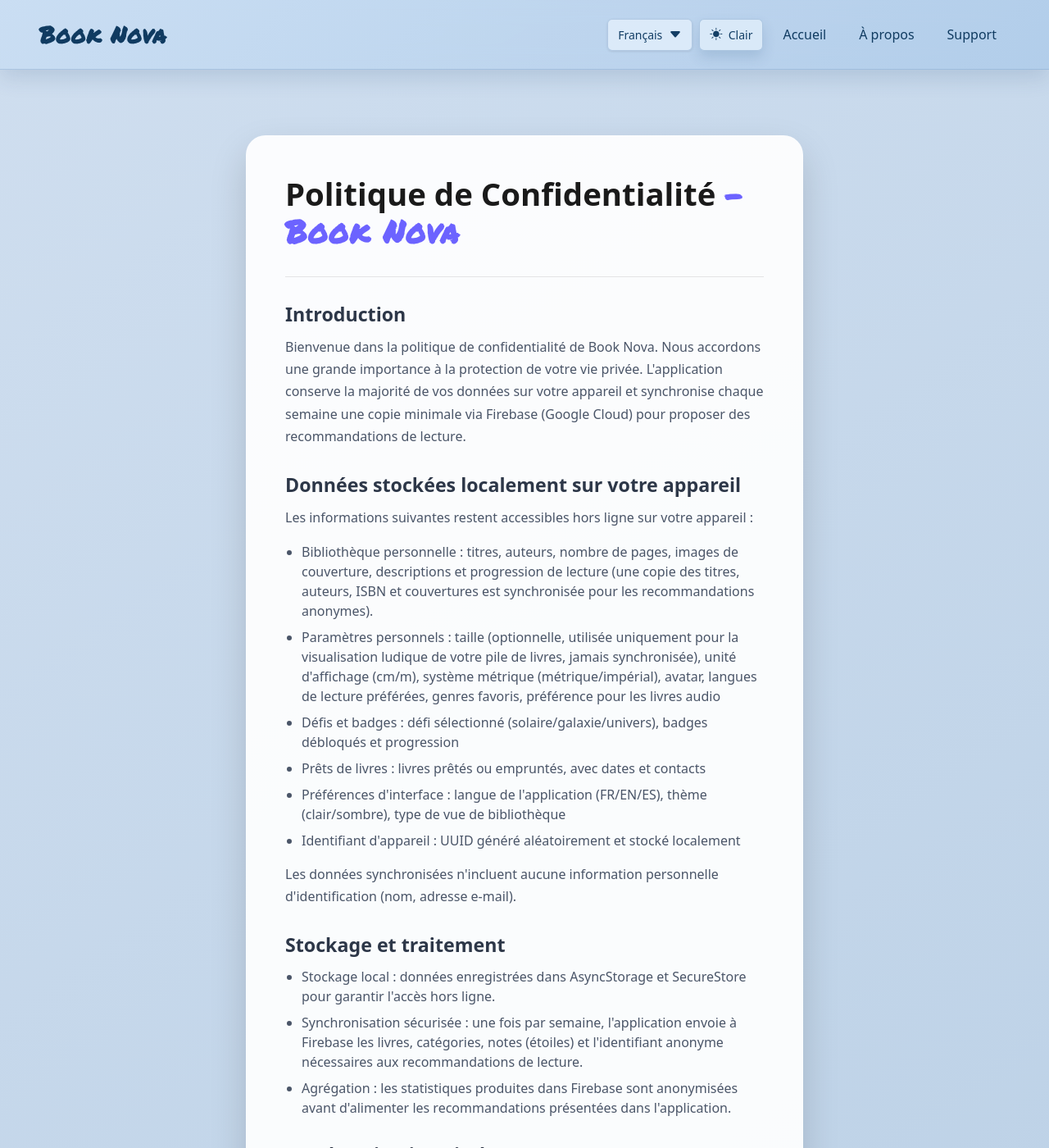
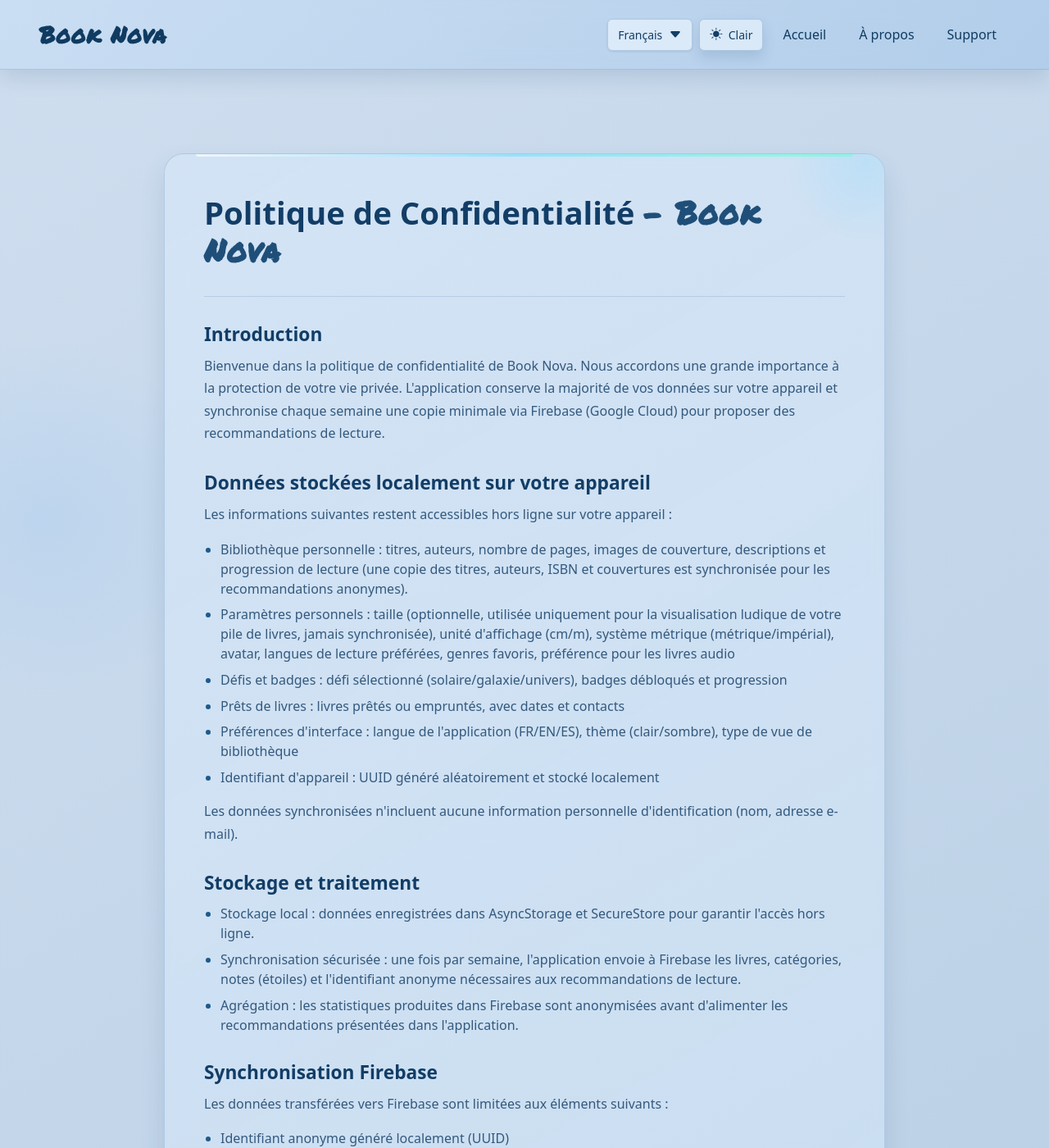
Before and after one commit to Anarres4/book-nova, a Jekyll site: the page built from privacy.html, in a window 1280 px wide and 1400 px high. Shown: the whole window at 82% size. Built offline with Jekyll 4.4.1, drawn with Linux system fonts in a browser that asks for light colours.

Commit message:
💄 redesign privacy and terms cards with unified glass background in dark/light themes

```diff
--- a/assets/css/main.css
+++ b/assets/css/main.css
@@ -128,10 +128,6 @@
 body:not(.home-page) .belief-item,
 body:not(.home-page) .team-facts {
     background: linear-gradient(135deg, rgba(108, 99, 255, 0.1) 0%, rgba(79, 172, 254, 0.12) 100%);
-}
-
-body:not(.home-page) .privacy-back-link a {
-    color: var(--secondary-color);
 }
 
 .navbar {
@@ -552,21 +548,89 @@
 }
 
 .privacy-section {
-    padding: 80px 0;
+    padding: clamp(72px, 8vw, 110px) 0;
+    position: relative;
+    isolation: isolate;
+}
+
+.privacy-section::before,
+.privacy-section::after {
+    content: "";
+    position: absolute;
+    pointer-events: none;
+}
+
+.privacy-section::before {
+    width: min(36vw, 420px);
+    aspect-ratio: 1 / 1;
+    left: -12vw;
+    top: 8%;
+    border-radius: 50%;
+    background: radial-gradient(circle, rgba(146, 222, 255, 0.26) 0%, rgba(146, 222, 255, 0) 72%);
+    opacity: 0.5;
+}
+
+.privacy-section::after {
+    width: min(34vw, 360px);
+    aspect-ratio: 1 / 1;
+    right: -11vw;
+    bottom: 8%;
+    border-radius: 50%;
+    background: radial-gradient(circle, rgba(149, 255, 228, 0.2) 0%, rgba(149, 255, 228, 0) 76%);
+    opacity: 0.38;
 }
 
 .privacy-wrapper {
-    max-width: 720px;
+    max-width: 920px;
     margin: 0 auto;
     padding: 0 1.25rem;
+    position: relative;
+    z-index: 1;
 }
 
 .privacy-card {
-    background: rgba(255, 255, 255, 0.92);
+    position: relative;
+    overflow: hidden;
+    background: linear-gradient(145deg, rgba(255, 255, 255, 0.2) 0%, rgba(255, 255, 255, 0.06) 100%);
     border-radius: 1.5rem;
-    box-shadow: 0 20px 45px rgba(0,0,0,0.15);
-    padding: 2.5rem 1.75rem;
-    color: #1a1a1a;
+    border: 1px solid rgba(255, 255, 255, 0.32);
+    box-shadow: 0 24px 44px rgba(6, 13, 39, 0.26);
+    padding: 2.25rem 1.35rem;
+    color: rgba(241, 248, 255, 0.95);
+    backdrop-filter: blur(8px);
+    -webkit-backdrop-filter: blur(8px);
+}
+
+.privacy-card::before {
+    content: "";
+    position: absolute;
+    top: 0;
+    left: clamp(1.35rem, 4vw, 2.4rem);
+    right: clamp(1.35rem, 4vw, 2.4rem);
+    height: 3px;
+    border-radius: 0 0 0.8rem 0.8rem;
+    background: linear-gradient(90deg, rgba(255, 255, 255, 0.66) 0%, rgba(136, 225, 255, 0.82) 48%, rgba(126, 255, 213, 0.78) 100%);
+    pointer-events: none;
+    z-index: 0;
+}
+
+.privacy-card::after {
+    content: "";
+    position: absolute;
+    top: -84px;
+    right: -72px;
+    width: 190px;
+    height: 190px;
+    border-radius: 50%;
+    pointer-events: none;
+    background: radial-gradient(circle at center, rgba(123, 214, 255, 0.28) 0%, rgba(123, 214, 255, 0) 72%);
+    opacity: 0.82;
+    z-index: 0;
+}
+
+.privacy-card > * {
+    position: relative;
+    z-index: 1;
 }
 
 @media (min-width: 768px) {
@@ -583,25 +647,34 @@
 .privacy-header {
     padding-bottom: 1.5rem;
     margin-bottom: 2rem;
-    border-bottom: 1px solid rgba(26, 26, 26, 0.1);
+    border-bottom: 1px solid rgba(255, 255, 255, 0.22);
 }
 
 .privacy-title {
     font-size: clamp(1.875rem, 3vw, 2.5rem);
     font-weight: 700;
-    color: #1a1a1a;
+    color: #ffffff;
 }
 
 .privacy-brand {
     font-weight: 700;
-    color: var(--primary-color);
+    color: rgba(165, 226, 255, 0.92);
+}
+
+.privacy-section-content h2,
+.privacy-section-content h3 {
+    font-weight: 700;
+    color: #f6faff;
+    margin-bottom: 0.75rem;
 }
 
 .privacy-section-content h2 {
-    font-size: 1.45rem;
-    font-weight: 600;
-    color: #2d3748;
-    margin-bottom: 0.75rem;
+    font-size: 1.42rem;
+}
+
+.privacy-section-content h3 {
+    font-size: 1.08rem;
+    margin-top: 1.1rem;
 }
 
 .privacy-block {
@@ -613,18 +686,26 @@
 }
 
 .privacy-section-content p {
-    color: #4a5568;
-    line-height: 1.7;
-}
-
+    color: rgba(231, 244, 255, 0.92);
+    line-height: 1.72;
+}
+
+.privacy-section-content ul,
 .privacy-list {
     list-style: disc;
     padding-left: 1.25rem;
-    color: #4a5568;
-}
-
+    color: rgba(231, 244, 255, 0.92);
+}
+
+.privacy-section-content li,
 .privacy-list li {
-    margin-bottom: 0.5rem;
+    margin-bottom: 0.48rem;
+}
+
+.privacy-section-content li::marker,
+.privacy-list li::marker {
+    color: rgba(165, 221, 255, 0.95);
+    font-weight: 600;
 }
 
 .privacy-analytics li {
@@ -632,20 +713,20 @@
 }
 
 .privacy-pill {
-    font-weight: 600;
-    color: #1a1a1a;
+    font-weight: 700;
+    color: #ffffff;
 }
 
 .privacy-note {
     margin-top: 1rem;
-    color: #4a5568;
+    color: rgba(221, 236, 252, 0.88);
 }
 
 .privacy-meta {
     font-size: 0.875rem;
-    color: #718096;
+    color: rgba(205, 226, 245, 0.82);
     padding-top: 1.25rem;
-    border-top: 1px solid rgba(26, 26, 26, 0.1);
+    border-top: 1px solid rgba(255, 255, 255, 0.2);
 }
 
 .privacy-back-link {
@@ -653,14 +734,29 @@
     text-align: center;
 }
 
-.privacy-back-link a {
-    color: #4FACFE;
+body:not(.home-page) .privacy-back-link a {
+    color: #ffffff;
+    background: rgba(255, 255, 255, 0.12);
+    border: 1px solid rgba(255, 255, 255, 0.34);
+    padding: 0.68rem 1.08rem;
+    border-radius: 999px;
     text-decoration: none;
     font-weight: 600;
-}
-
-.privacy-back-link a:hover {
-    text-decoration: underline;
+    transition: transform 0.25s ease, box-shadow 0.25s ease, background 0.25s ease, border-color 0.25s ease;
+    display: inline-flex;
+    align-items: center;
+    backdrop-filter: blur(6px);
+    -webkit-backdrop-filter: blur(6px);
+    box-shadow: 0 10px 22px rgba(8, 14, 40, 0.22);
+}
+
+body:not(.home-page) .privacy-back-link a:hover {
+    color: #ffffff;
+    text-decoration: none;
+    transform: translateY(-2px);
+    background: rgba(255, 255, 255, 0.2);
+    border-color: rgba(255, 255, 255, 0.48);
+    box-shadow: 0 14px 26px rgba(8, 14, 40, 0.28);
 }
 
 .features-section {
@@ -2992,6 +3088,7 @@
 html.theme-light body.home-page .review-card,
 html.theme-light body.home-page .faq-section .accordion-item,
 html.theme-light body.home-page .cta-section .container,
+html.theme-light .privacy-card,
 html.theme-light .about-card,
 html.theme-light .about-header,
 html.theme-light .intimidating-thoughts,
@@ -3018,6 +3115,45 @@
     background: linear-gradient(145deg, rgba(192, 216, 241, 0.94) 0%, rgba(171, 198, 227, 0.9) 100%);
     border-color: rgba(111, 151, 195, 0.44);
     box-shadow: 0 8px 16px rgba(40, 80, 122, 0.18);
+}
+
+html.theme-light .privacy-section::before {
+    background: radial-gradient(circle, rgba(115, 182, 244, 0.3) 0%, rgba(115, 182, 244, 0) 74%);
+}
+
+html.theme-light .privacy-section::after {
+    background: radial-gradient(circle, rgba(102, 201, 176, 0.24) 0%, rgba(102, 201, 176, 0) 76%);
+}
+
+html.theme-light .privacy-header {
+    border-bottom-color: rgba(118, 159, 198, 0.32);
+}
+
+html.theme-light .privacy-title,
+html.theme-light .privacy-section-content h2,
+html.theme-light .privacy-section-content h3,
+html.theme-light .privacy-pill {
+    color: #123d66;
+}
+
+html.theme-light .privacy-brand {
+    color: #1f4f79;
+}
+
+html.theme-light .privacy-section-content p,
+html.theme-light .privacy-section-content ul,
+html.theme-light .privacy-section-content li,
+html.theme-light .privacy-note {
+    color: #34597d;
+}
+
+html.theme-light .privacy-section-content li::marker {
+    color: #1d5a8b;
+}
+
+html.theme-light .privacy-meta {
+    color: #4f7398;
+    border-top-color: rgba(118, 159, 198, 0.32);
 }
 
 html.theme-light .faq-section .accordion-body .faq-explainer-warning {
@@ -3166,6 +3302,7 @@
 }
 
 html.theme-light .about-back-link a,
+html.theme-light body:not(.home-page) .privacy-back-link a,
 html.theme-light .support-back-link a {
     color: #123d66;
     background: rgba(194, 216, 239, 0.9);
@@ -3174,6 +3311,7 @@
 }
 
 html.theme-light .about-back-link a:hover,
+html.theme-light body:not(.home-page) .privacy-back-link a:hover,
 html.theme-light .support-back-link a:hover {
     color: #0f3659;
     background: rgba(180, 205, 232, 0.96);
```
